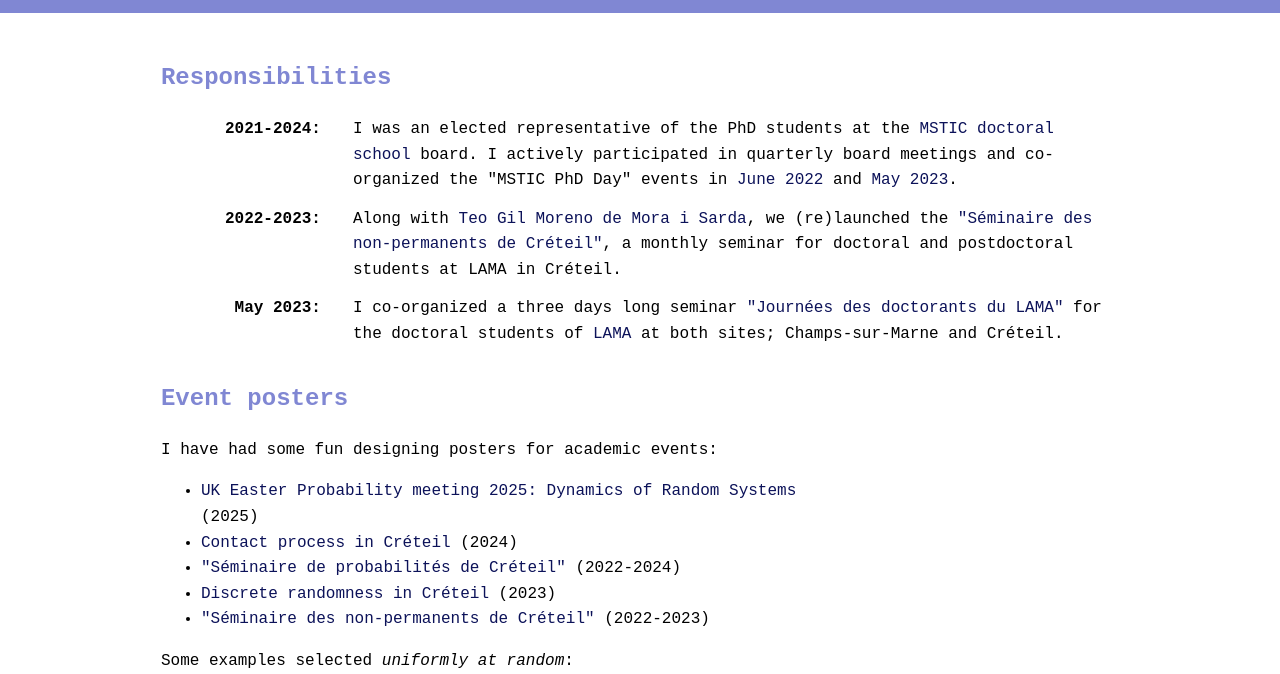
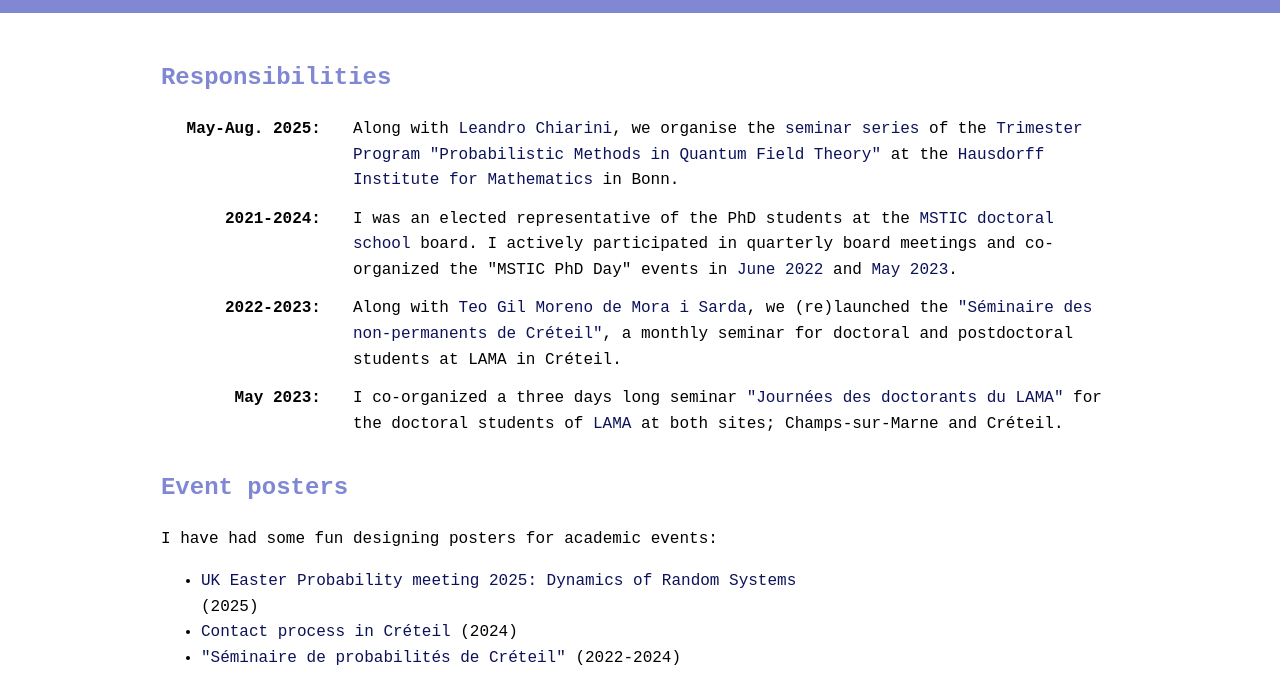
Before and after one commit to ireneayusoventura/ireneayusoventura.github.io, a plain HTML site: page others.html in a window 1280 px wide. Shown: the part 57-731 px from the top of the page. Drawn offline with Linux system fonts and the light colour scheme.

Commit message:
Update others.html

```diff
--- a/others.html
+++ b/others.html
@@ -21,6 +21,10 @@
         <h2>Responsibilities</h2>
         <section class="research-talks">
             <div class="grid">
+                <div class="month">May-Aug. 2025:</div>
+                <div class="talk"> Along with <a href="https://www.lchiarini.com">Leandro Chiarini</a>, we organise the <a href="https://math-events.uni-bonn.de/event/421/">seminar series</a> of the <a href="https://math-events.uni-bonn.de/event/421/">Trimester Program "Probabilistic Methods in Quantum Field Theory"</a> at the <a href="https://www.mathematics.uni-bonn.de/him">Hausdorff Institute for Mathematics</a> in Bonn.
+                </div>
+
                 <div class="month">2021-2024:</div>
                 <div class="talk"> I was an elected representative of the PhD students at the <a href="https://www.paris-est-sup.fr/ecoles-doctorales/ecole-doctorale-mathematiques-et-stic-mstic/l-ed-mstic/">MSTIC doctoral school</a> board. I actively participated in quarterly board meetings and co-organized the "MSTIC PhD Day" events in <a href="https://www.paris-est-sup.fr/en/doctoral-schools/ecole-doctorale-mathematiques-et-stic-mstic/actualites/actualite/3d92af60f029621d48e225b86d53d5d9/?tx_news_pi1%5Bnews%5D=1988&tx_news_pi1%5Bcontroller%5D=News&tx_news_pi1%5Baction%5D=detail&tx_news_pi1%5Bday%5D=17&tx_news_pi1%5Bmonth%5D=06&tx_news_pi1%5Byear%5D=2022">June 2022</a> and <a href="https://www.paris-est-sup.fr/fileadmin/Fichiers/UPE/Ecoles_doctorales/ED_MSTIC/Journee-MSTIC2023_2.pdf">May 2023</a>.
                 </div>
```
